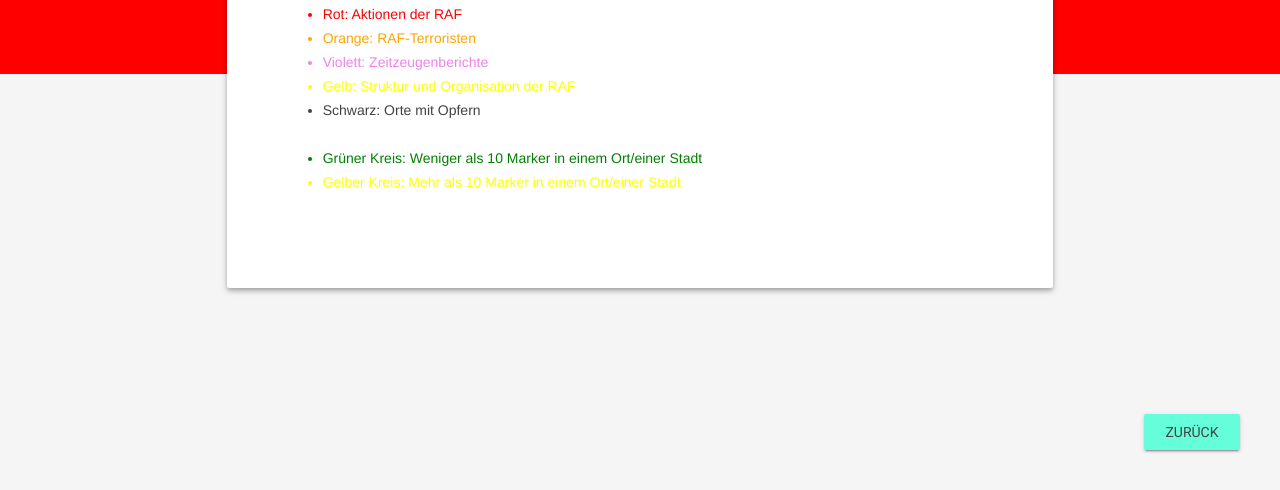
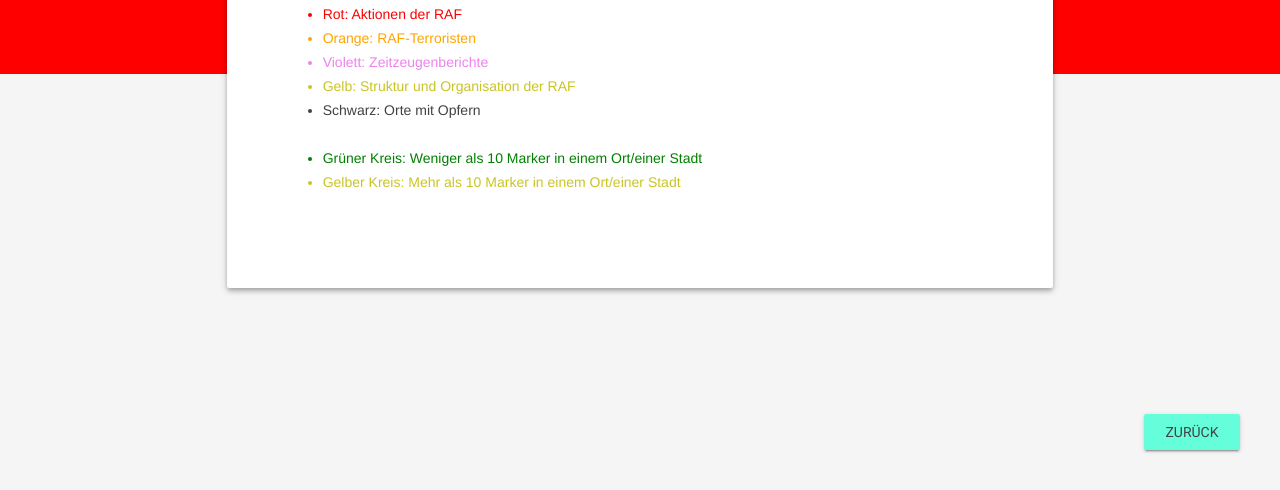
Before and after one commit to nutstownwarrior/rafkarte, a plain HTML site: page Sonstige/Legende/explanation.html in a window 1280 px wide. Shown: the part 310-800 px from the top of the page. Drawn offline with nearby package versions, Linux system fonts and the light colour scheme.

Commit message:
Farben in der Legende geändert

```diff
--- a/Sonstige/Legende/explanation.html
+++ b/Sonstige/Legende/explanation.html
@@ -39,11 +39,11 @@
                   <li style="color: red">Rot: Aktionen der RAF</li>
                   <li style="color: orange">Orange: RAF-Terroristen</li>
                   <li style="color: violet">Violett: Zeitzeugenberichte</li>
-                  <li style="color: yellow">Gelb: Struktur und Organisation der RAF</li>
+                  <li style="color: #CAC425">Gelb: Struktur und Organisation der RAF</li>
                   <li >Schwarz: Orte mit Opfern</li>
                   <br>
                   <li style="color: green">Grüner Kreis: Weniger als 10 Marker in einem Ort/einer Stadt</li>
-                  <li style="color: yellow">Gelber Kreis: Mehr als 10 Marker in einem Ort/einer Stadt</li>
+                  <li style="color: #CAC425">Gelber Kreis: Mehr als 10 Marker in einem Ort/einer Stadt</li>
               </ul>
           </div>
         </div>
```
